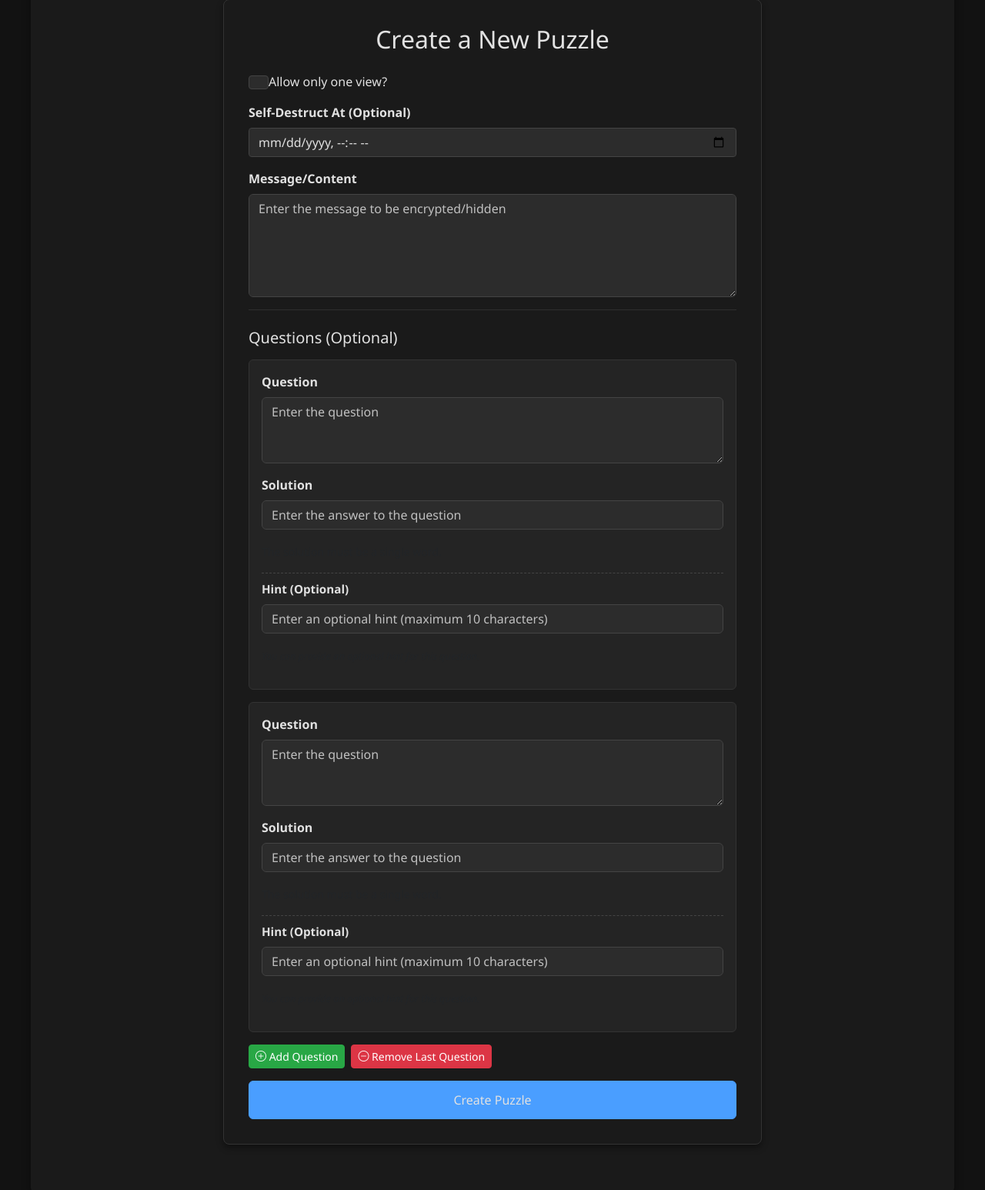
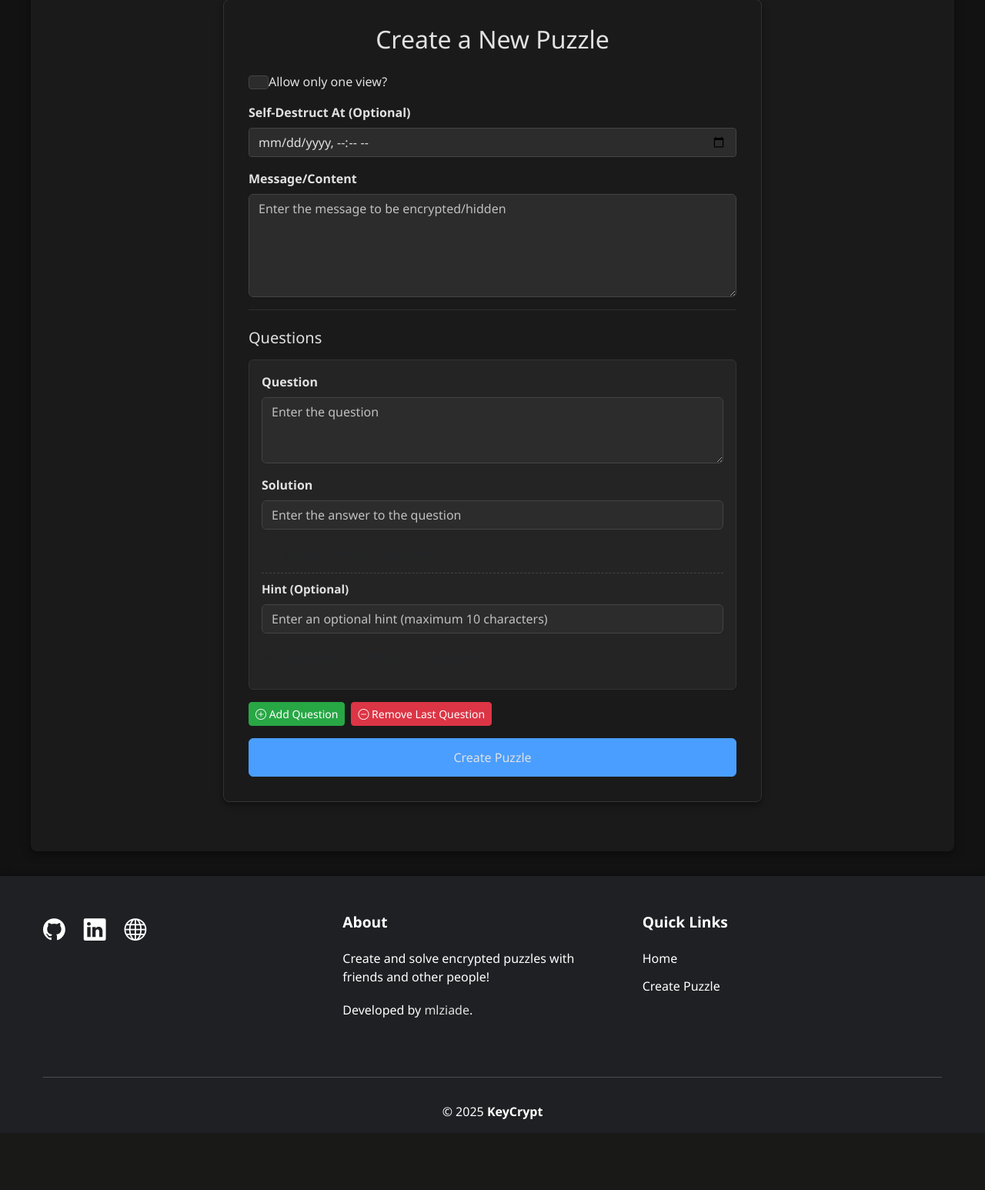
Before and after one commit to mlziade/keycrypt, a Django app: page /puzzle/create/ in a window 1280 px wide. Shown: the part 163-1709 px from the top of the page at 77% size. After the commit the page ends 1617 px from the top, so only its background shows below. Run offline with Django 5.2, Linux system fonts and the light colour scheme; some libraries are stand-ins or nearby versions.

Commit message:
fix Default number of questions to 1 on CreatePuzzleForm

```diff
--- a/puzzle/forms.py
+++ b/puzzle/forms.py
@@ -73,4 +73,4 @@ class CreatePuzzleQuestionsForm(forms.Form):
                 raise forms.ValidationError("The hint must be at most 10 characters long.")
         return hint
 
-CreatePuzzleQuestionsFormSet = formset_factory(CreatePuzzleQuestionsForm, extra=1, max_num=10, min_num=1)
+CreatePuzzleQuestionsFormSet = formset_factory(CreatePuzzleQuestionsForm, extra=0, max_num=10, min_num=1)
--- a/templates/create_puzzle.html
+++ b/templates/create_puzzle.html
@@ -24,7 +24,7 @@
             {% bootstrap_form form %}
 
             <hr>
-            <h3>Questions (Optional)</h3>
+            <h3>Questions</h3>
             <div id="question-forms-container">
                 {{ question_formset.management_form }}
 
```
